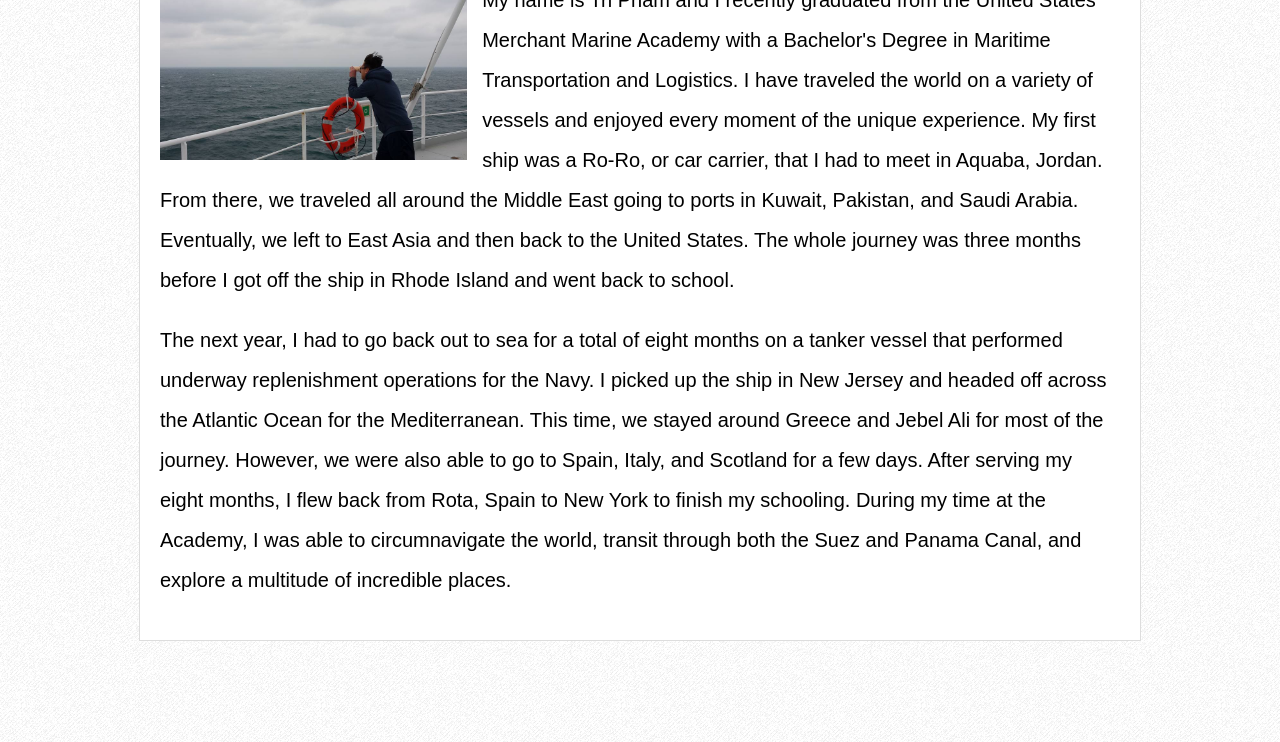
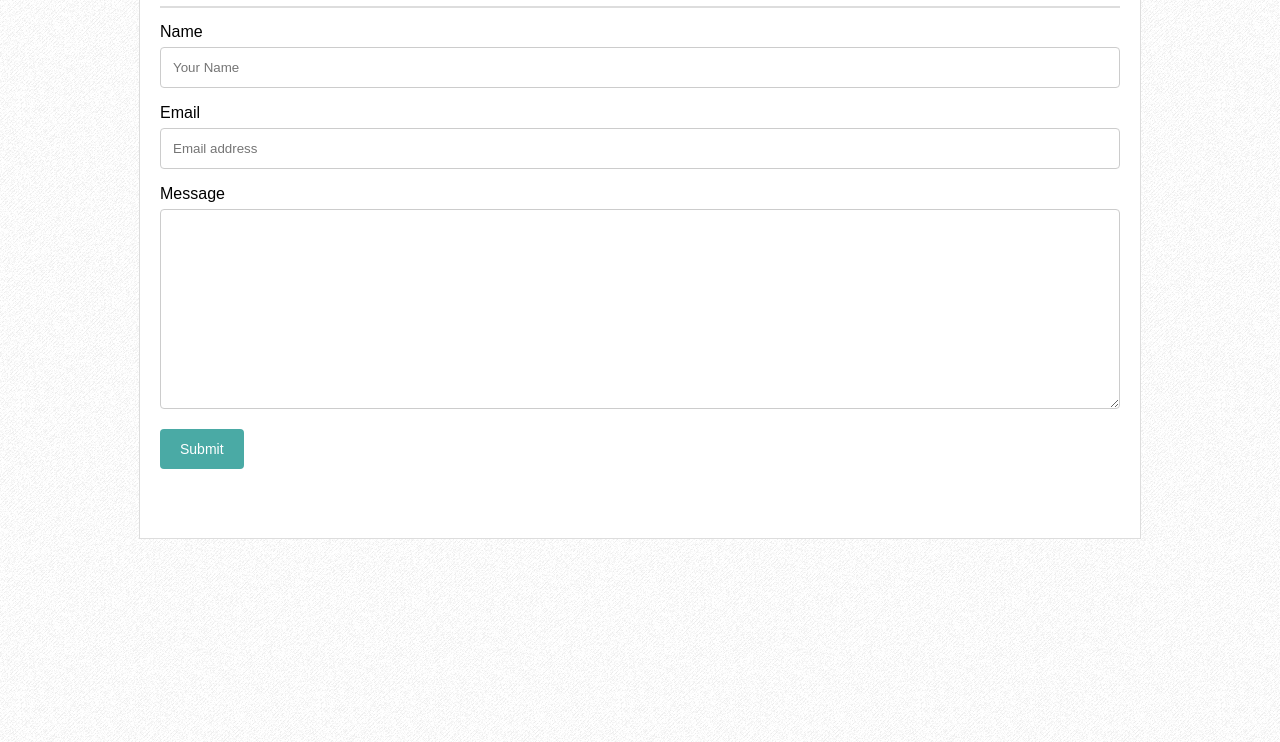
Before and after one commit to Epiphamatic/basic-portfolio, a plain HTML site: page contact.html in a window 1280 px wide. Shown: the part 251-993 px from the top of the page. Drawn offline with Linux system fonts and the light colour scheme.

Commit message:
Working copy

```diff
--- a/assets/css/style.css
+++ b/assets/css/style.css
@@ -3,7 +3,8 @@ html {margin: 0; padding: 0; height: 1000px}
 #links {background-color: #ffffff;
         width: 100%; height: 70px;
         text-align: right; position: absolute;
-        top: 0px; right: 0px; border-bottom: 2px #cccccc solid; display: inline;}
+        top: 0px; right: 0px; border-bottom: 2px #cccccc solid;
+        display: inline;}
 
 a {width: 60px; font-family: Georgia, 'Times New Roman', Times, serif; font-size: 20px; font-style: none; color: #777777}
 
@@ -61,3 +62,15 @@ body {background-image: url("../images/groovepaper.png")}
 .bk5 {width: 250px; height: 40px; position: absolute; z-index: 4; left: 40px;
     top: 600px; background-color: #4aaaa5; color: white; font-size: 16px;
     text-align: center; line-height: 40px; font-family: Georgia, 'Times New Roman', Times, serif }
+
+input[type=text], select, textarea {width: 100%; padding: 12px; border: 1px solid #ccc;
+    border-radius: 4px; box-sizing: border-box;
+    margin-top: 6px; margin-bottom: 16px; resize: vertical;}
+
+.container {font-family: Arial, Helvetica, sans-serif;}
+
+input[type=submit] {background-color: #4aaaa5; color: white; padding: 12px 20px;
+    border: none; border-radius: 4px; cursor: pointer;
+    font-family: Arial, Helvetica, sans-serif; font-size: 14px;}
+
+input[type=submit]:hover {background-color: teal}
--- a/contact.html
+++ b/contact.html
@@ -28,17 +28,28 @@
 
 
 
-    <h1> About Me </h1>
+    <h1> Contact </h1>
 
     <div id="break"></div>
 
-    <img src="assets/images/Me.jpg" id="me">
+<div class="container">
 
-    <p>   My name is Tri Pham and I recently graduated from the United States Merchant Marine Academy with a Bachelor's Degree in Maritime Transportation and Logistics. I have traveled the world on a variety of vessels and enjoyed every moment of the unique experience. My first ship was a Ro-Ro, or car carrier, that I had to meet in Aquaba, Jordan. From there, we traveled all around the Middle East going to ports in Kuwait, Pakistan, and Saudi Arabia. Eventually, we left to East Asia and then back to the United States. The whole journey was three months before I got off the ship in Rhode Island and went back to school.
-    </p>
+    <form action="action_page.php">
 
-    <p>   The next year, I had to go back out to sea for a total of eight months on a tanker vessel that performed underway replenishment operations for the Navy. I picked up the ship in New Jersey and headed off across the Atlantic Ocean for the Mediterranean. This time, we stayed around Greece and Jebel Ali for most of the journey. However, we were also able to go to Spain, Italy, and Scotland for a few days. After serving my eight months, I flew back from Rota, Spain to New York to finish my schooling. During my time at the Academy, I was able to circumnavigate the world, transit through both the Suez and Panama Canal, and explore a multitude of incredible places.
-    </p>
+        <label for="name">Name</label>
+        <input type="text" id="name" name="name" placeholder="Your Name">
+
+        <label for="email">Email</label>
+        <input type="text" id="email" name="email" placeholder="Email address">
+
+        <label for="message">Message</label>
+        <textarea id="message" name="message" placeholder="" style="height:200px; width: 100%"></textarea>
+
+        <input type="submit" value="Submit">
+
+    </form>
+
+</div>
 
 </div>
 
```
Also changed, not shown: portfolio.html (+10 -12 lines).
